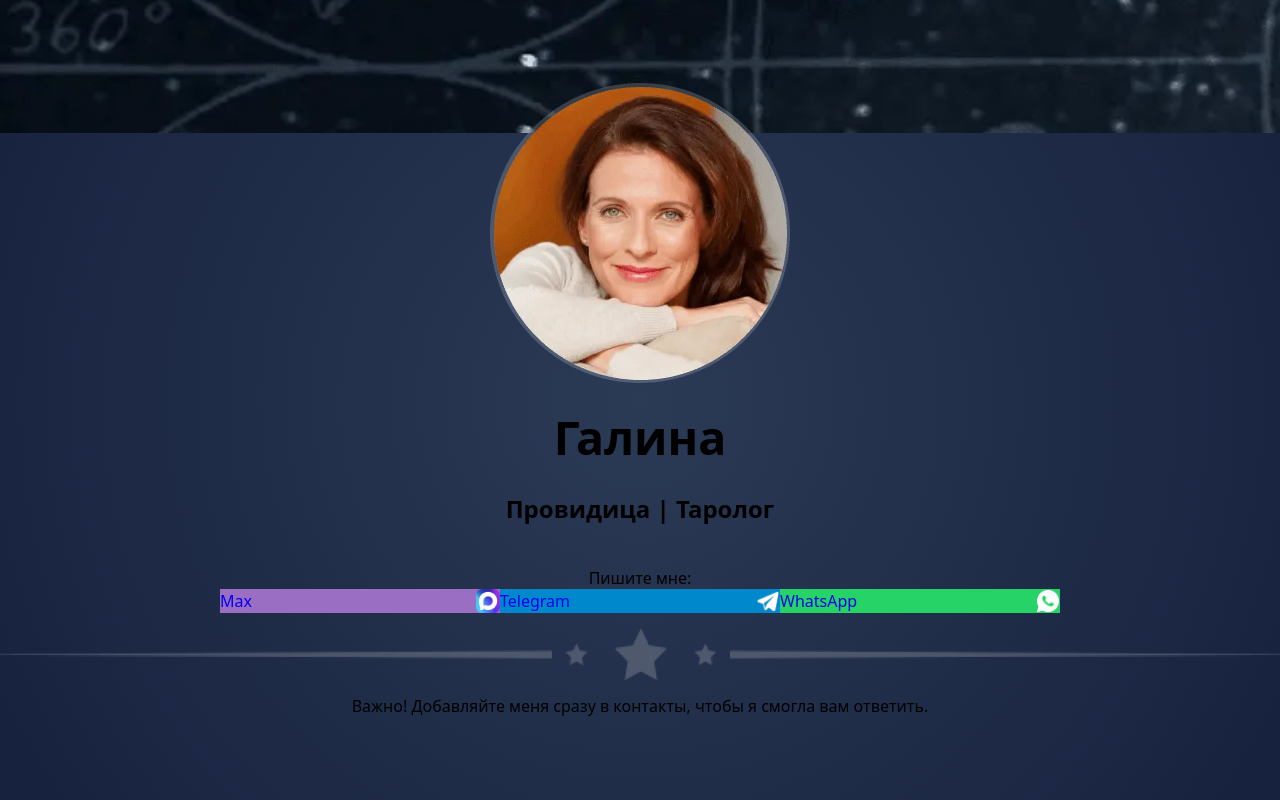
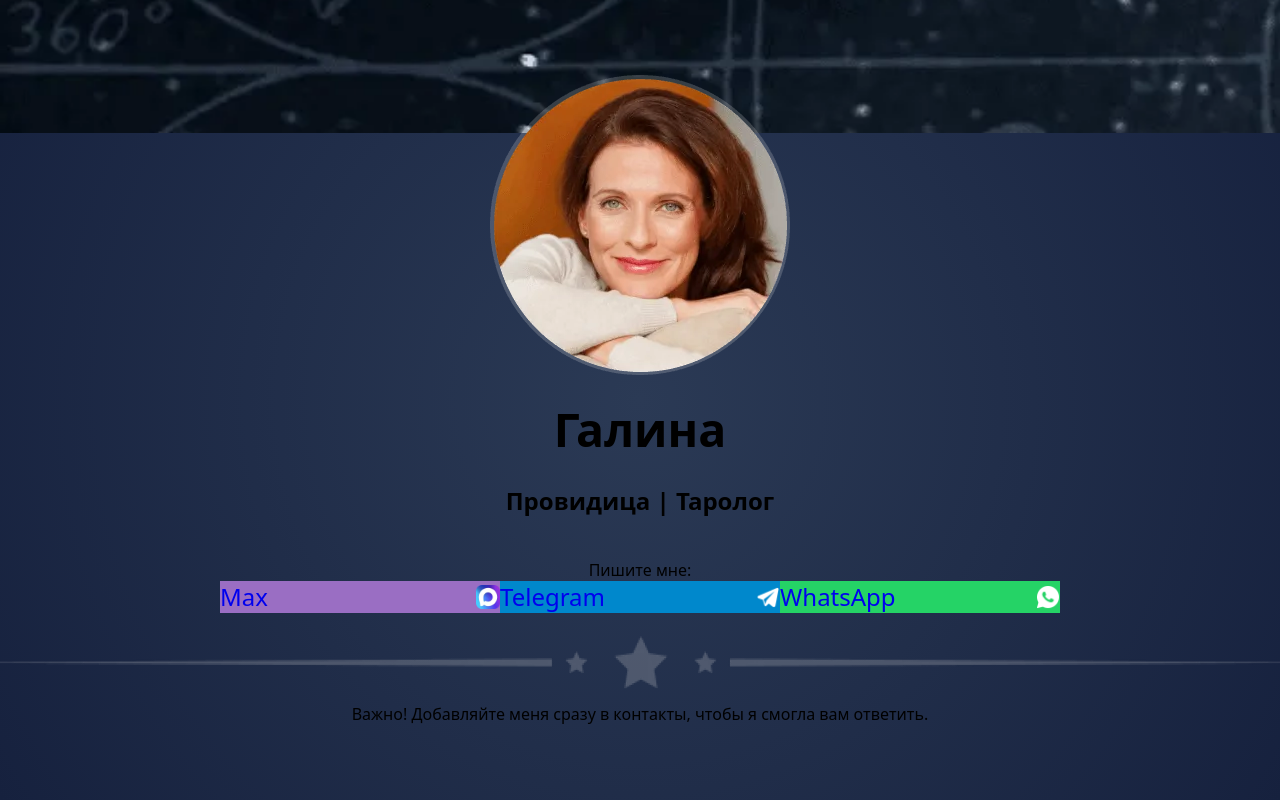
Before and after one commit to WorldTradeCom/next-tarolog, a Next.js app: page / in a window 1280 px wide. Shown: the top 800 px of the page. Built offline with nearby package versions, Linux system fonts and the light colour scheme.

Commit message:
Update SocialButton.tsx

```diff
--- a/components/SocialButton.tsx
+++ b/components/SocialButton.tsx
@@ -14,17 +14,18 @@ export default function SocialButton({ type, color, config }: SocialButtonProps)
 		<a
 			href={link}
 			target="_blank"
-			className="gap-2 px-6 py-3 rounded-md text-white transition-transform duration-300 hover:scale-105 active:brightness-75"
+			rel="noopener noreferrer"
+			className="px-6 py-3 rounded-md text-white transition-transform duration-300 hover:scale-105 active:brightness-75"
 			style={{
 				backgroundColor: color,
-				minWidth: '280px', // Это точный эквивалент min-w-70
+				minWidth: '280px',
 				display: 'flex',
-				alignItems: 'center',
-				textDecoration: 'none'
+				textDecoration: 'none',
+				marginBottom: '8px'
 			}}
 		>
-			<div className="w-full flex items-center justify-between">
-				<span className="text-2xl font-normal">{label}</span>
+			<div className="w-full flex items-center justify-between" style={{ display: 'flex', width: '100%', alignItems: 'center', justifyContent: 'space-between' }}>
+				<span style={{ fontSize: '1.5rem', lineHeight: '2rem' }}>{label}</span>
 				<img
 					alt={label}
 					width="24"
```
